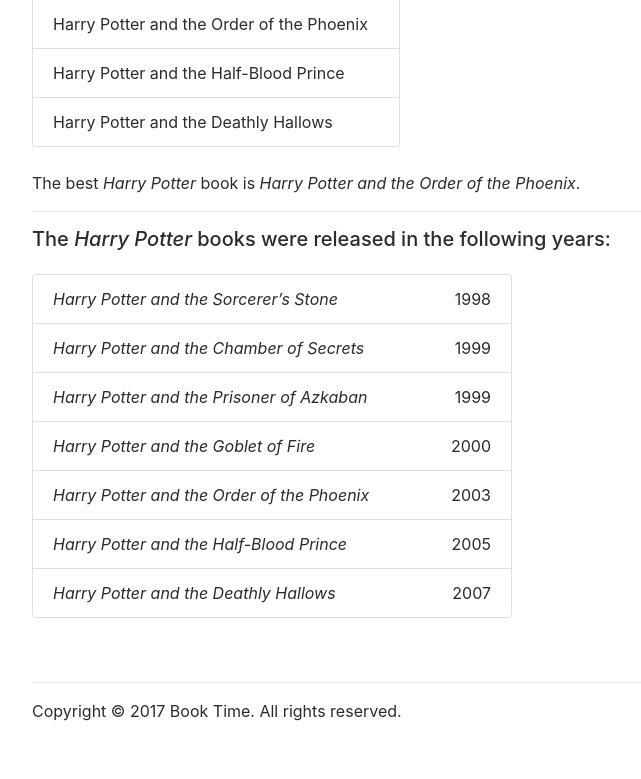
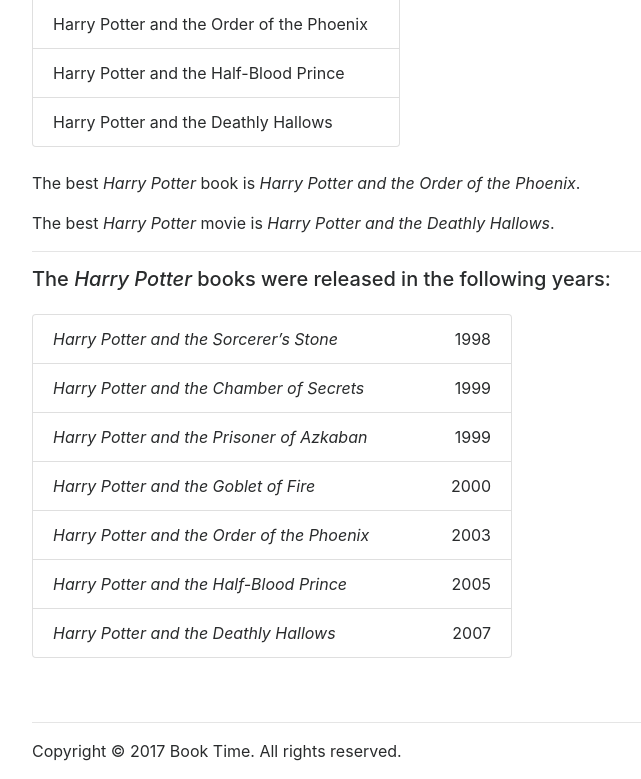
Before and after one commit to hell0imlinda/Exercise-8-php-arrays, a PHP site: page / in a window 1280 px wide. Shown: the part 313-1092 px from the top of the page, without its empty margins (53-694 px from the left). Before the commit the page ends 1034 px from the top, so only its background shows below. Run offline with PHP 8.4, Linux system fonts and the light colour scheme; some web fonts are replaced.

Commit message:
More updates

```diff
--- a/index.php
+++ b/index.php
@@ -51,6 +51,7 @@
         ?>
       </ul>
       <p>The best <em><?php echo $franchise; ?></em> book is <em><?php echo $books[4]; ?></em>.</p>
+      <p>The best <em><?php echo $franchise; ?></em> movie is <em><?php echo $books[6]; ?></em>.</p>
       <hr>
       <h2 class="h5 mb-4">The <em><?php echo $franchise; ?></em> books were released in the following years:</h2>
       <ul class="list-group pb-4" style="max-width: 30rem;">
```
